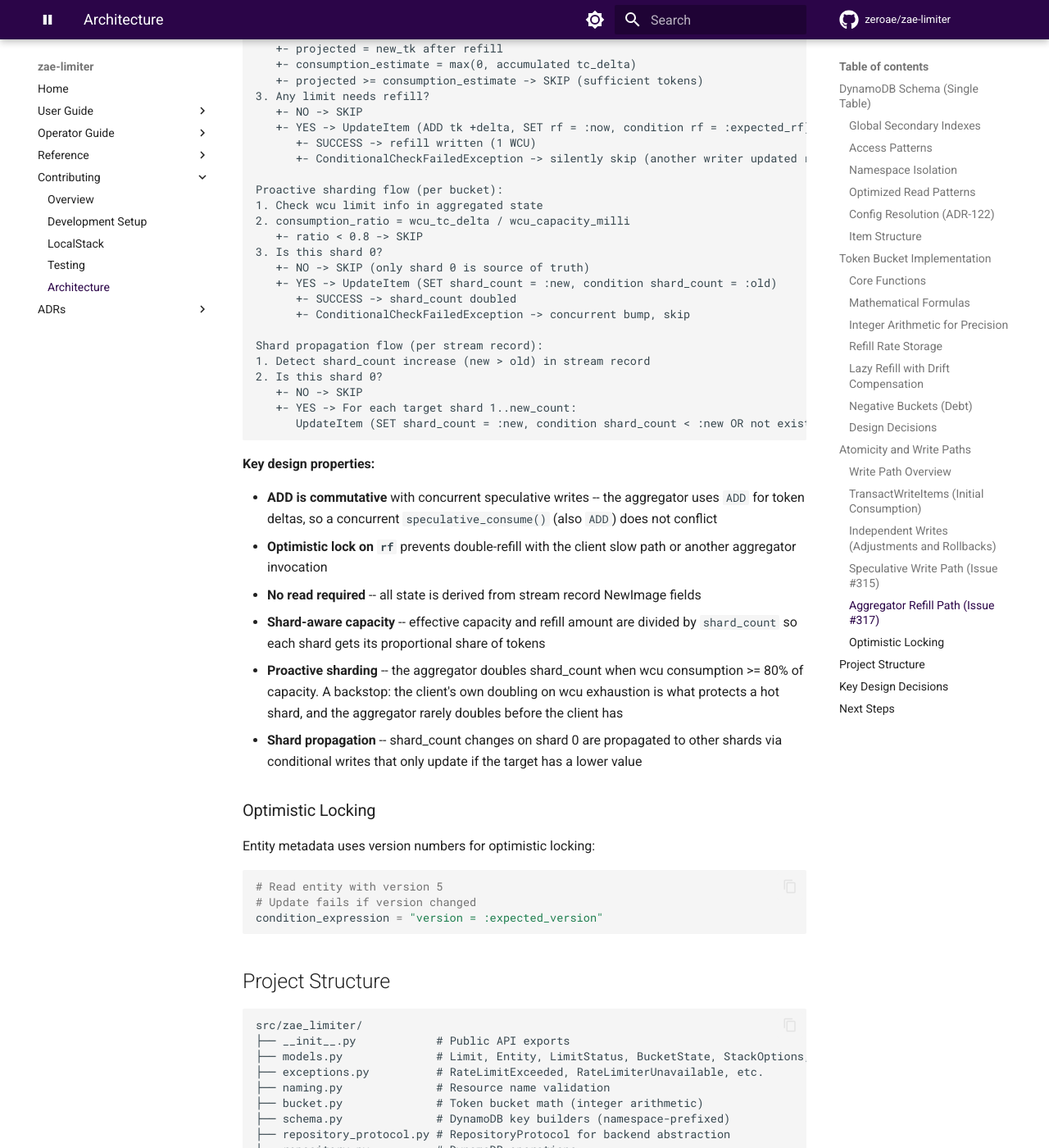
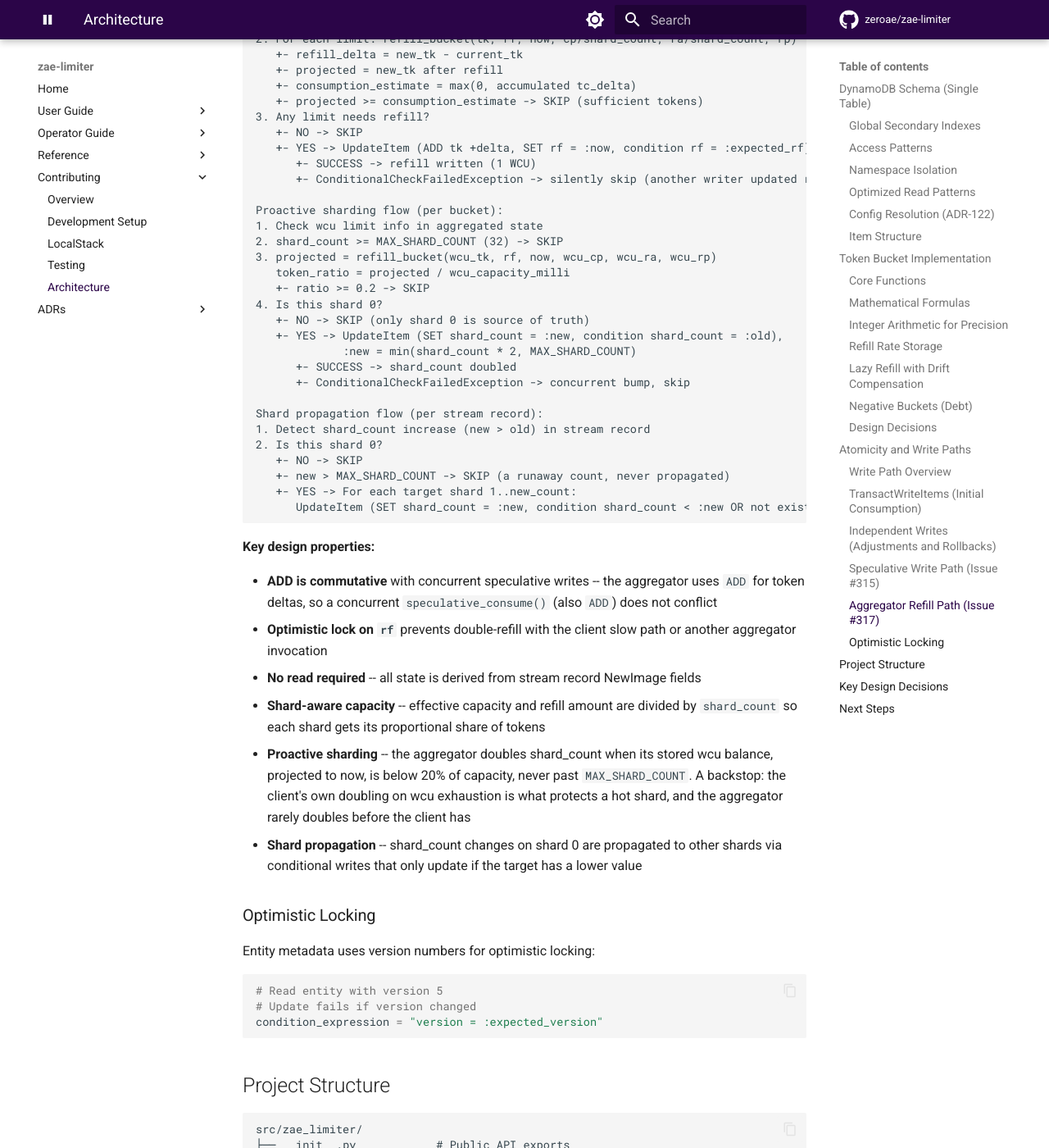
Before and after one commit to zeroae/zae-limiter, an MkDocs documentation site: the page built from docs/contributing/architecture.md, in a window 1280 px wide and 1400 px high, scrolled down 13663 px. Shown: the whole window at 82% size. Built offline with MkDocs 1.6.1 and Material for MkDocs 9.7.7, drawn with Linux system fonts in a browser that asks for light colours; comment, search, counter and statistics services are not loaded; the version menu is left out; some of the changed text lies outside the part shown.

Commit message:
📝 docs: describe the new proactive sharding rule
CLAUDE.md, docs/contributing/architecture.md and docs/performance.md
still described the aggregator doubling at ">= 80% wcu consumption"
(WCU_PROACTIVE_THRESHOLD = 0.8, tc_delta / capacity). That rule was
already replaced by a 20% low-water mark on the token balance, and #745
changes it again: the stored wcu balance is projected from rf to now
before the check, the new count is capped at MAX_SHARD_COUNT, nothing
doubles at or past the cap, and propagation refuses a count above it.
The docs and the architecture flow diagram now say so.

Refs #745

Co-Authored-By: Claude Opus 5.5 <noreply@anthropic.com>
Claude-Session: https://claude.ai/code/session_017XzYMYKXNcZNQYS3xQhFdc

````diff
--- a/docs/contributing/architecture.md
+++ b/docs/contributing/architecture.md
@@ -508,8 +508,9 @@ The aggregator processes DynamoDB Stream records in each batch to:
 3. **Write refill** -- Issues a single `UpdateItem` with `ADD #rt{i} :rd{i}` (the alias
    `#rt{i}` names `b_{limit}_tk`; tokens are positional because a limit name may contain `.`
    or `-`) and `SET rf = :new_rf`, conditioned on `rf = :expected_rf` (optimistic lock)
-4. **Proactive sharding** -- `try_proactive_shard()` checks if wcu consumption >= 80% of capacity
-   on shard 0, and conditionally doubles `shard_count`
+4. **Proactive sharding** -- `try_proactive_shard()` projects shard 0's stored wcu balance from
+   `rf` to now and, if it is below 20% of capacity, conditionally doubles `shard_count`, never
+   past `MAX_SHARD_COUNT` (32)
 5. **Shard propagation** -- `propagate_shard_count()` detects shard_count changes in stream records
    from shard 0 and propagates to all other shards via conditional writes (`shard_count < :new`)
 
@@ -529,11 +530,14 @@ Aggregator refill flow (per composite bucket shard):
 
 Proactive sharding flow (per bucket):
 1. Check wcu limit info in aggregated state
-2. consumption_ratio = wcu_tc_delta / wcu_capacity_milli
-   +- ratio < 0.8 -> SKIP
-3. Is this shard 0?
+2. shard_count >= MAX_SHARD_COUNT (32) -> SKIP
+3. projected = refill_bucket(wcu_tk, rf, now, wcu_cp, wcu_ra, wcu_rp)
+   token_ratio = projected / wcu_capacity_milli
+   +- ratio >= 0.2 -> SKIP
+4. Is this shard 0?
    +- NO -> SKIP (only shard 0 is source of truth)
-   +- YES -> UpdateItem (SET shard_count = :new, condition shard_count = :old)
+   +- YES -> UpdateItem (SET shard_count = :new, condition shard_count = :old),
+             :new = min(shard_count * 2, MAX_SHARD_COUNT)
       +- SUCCESS -> shard_count doubled
       +- ConditionalCheckFailedException -> concurrent bump, skip
 
@@ -541,6 +545,7 @@ Shard propagation flow (per stream record):
 1. Detect shard_count increase (new > old) in stream record
 2. Is this shard 0?
    +- NO -> SKIP
+   +- new > MAX_SHARD_COUNT -> SKIP (a runaway count, never propagated)
    +- YES -> For each target shard 1..new_count:
       UpdateItem (SET shard_count = :new, condition shard_count < :new OR not exists)
 ```
@@ -554,8 +559,8 @@ Shard propagation flow (per stream record):
 - **No read required** -- all state is derived from stream record NewImage fields
 - **Shard-aware capacity** -- effective capacity and refill amount are divided by `shard_count`
   so each shard gets its proportional share of tokens
-- **Proactive sharding** -- the aggregator doubles shard_count when wcu consumption >= 80%
-  of capacity. A backstop: the client's own doubling on wcu exhaustion is what protects a
+- **Proactive sharding** -- the aggregator doubles shard_count when its stored wcu balance,
+  projected to now, is below 20% of capacity, never past `MAX_SHARD_COUNT`. A backstop: the client's own doubling on wcu exhaustion is what protects a
   hot shard, and the aggregator rarely doubles before the client has
 - **Shard propagation** -- shard_count changes on shard 0 are propagated to other shards
   via conditional writes that only update if the target has a lower value
@@ -614,7 +619,7 @@ src/zae_limiter_aggregator/   # Lambda aggregator (top-level package)
 7. **Speculative writes skip reads**: With `speculative_writes=True`, `acquire()` tries a conditional UpdateItem first, saving 1 round trip and 1 RCU when the bucket has sufficient tokens
 8. **Entity metadata cache enables parallel cascade**: `Repository._entity_cache` stores `(cascade, parent_id, shard_counts)` per entity. `cascade` and `parent_id` are immutable; `shard_counts` (`dict[str, int]`) is updated on shard doubling. After first acquire, cascade speculative writes run concurrently via `asyncio.gather`
 9. **Aggregator-assisted refill**: The Lambda aggregator proactively refills buckets for active entities, keeping speculative writes on the fast path by ensuring buckets have sufficient tokens between client requests. Effective capacity and refill amount are divided by `shard_count` so each shard receives its proportional share
-10. **Pre-shard buckets (GHSA-76rv)**: Each bucket item lives on its own DynamoDB partition (`PK={ns}/BUCKET#{id}#{resource}#{shard}`). An auto-injected `wcu:1000` infrastructure limit tracks per-partition write pressure. When wcu is exhausted, the client doubles shard_count (conditional write on shard 0); that is what protects a hot shard. As a backstop, the aggregator also doubles shards at >=80% wcu capacity and propagates shard_count changes from shard 0 to all other shards
+10. **Pre-shard buckets (GHSA-76rv)**: Each bucket item lives on its own DynamoDB partition (`PK={ns}/BUCKET#{id}#{resource}#{shard}`). An auto-injected `wcu:1000` infrastructure limit tracks per-partition write pressure. When wcu is exhausted, the client doubles shard_count (conditional write on shard 0); that is what protects a hot shard. As a backstop, the aggregator also doubles shards when the projected wcu balance is below 20% of capacity (never past `MAX_SHARD_COUNT`) and propagates shard_count changes from shard 0 to all other shards
 
 ## Next Steps
 
````
Also changed, not shown: CLAUDE.md (+4 -3 lines), docs/performance.md (+4 -3 lines).
